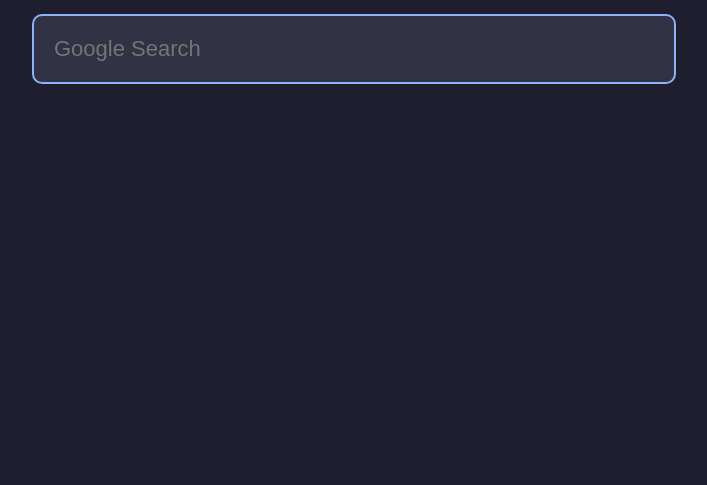
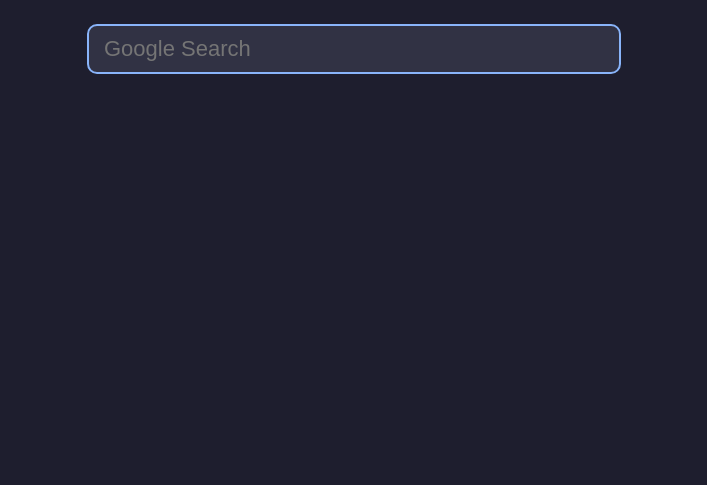
Before and after one commit to levinion/catppuccin-homepage, a plain HTML site: page index.html in a window 1280 px wide. Shown: the part 315-800 px from the top of the page, without its empty margins (286-993 px from the left). Drawn offline with Linux system fonts and the light colour scheme.

Commit message:
improve style

```diff
--- a/css/style.css
+++ b/css/style.css
@@ -29,8 +29,9 @@
 }
 
 input {
-  width: 600px;
-  padding: 20px;
+  width: 500px;
+  padding: 10px;
+  padding-inline: 15px;
   font-size: 22px;
   border-radius: 10px;
   border: 2px solid #89b4fa;
```
